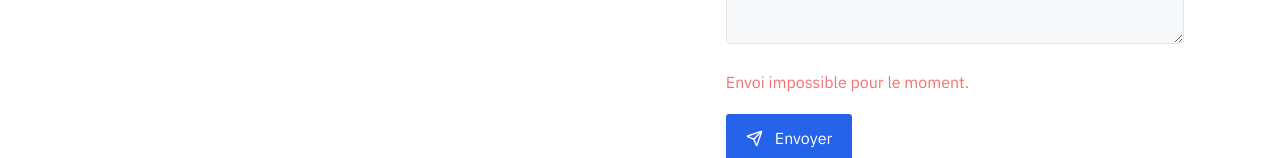
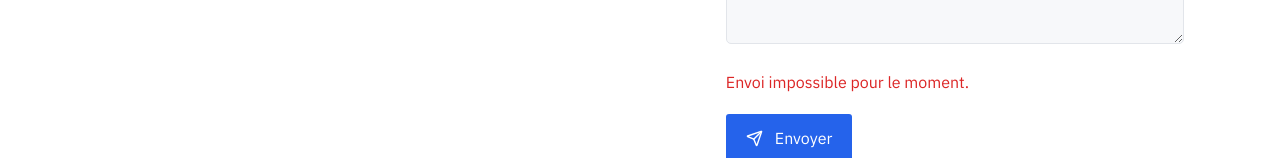
Before and after one commit to Atak0ra/compeel, a Next.js app: page / in a window 1280 px wide. Both pictures are taken after typing "Sample", "name@example.com", "Sample" into the empty fields and a click on the button "Envoyer". Shown: the part 3072-3230 px from the top of the page. Built offline with nearby package versions, Linux system fonts and the light colour scheme; no server answers.

Commit message:
Assombrit la couleur d'erreur du formulaire pour le fond clair

```diff
--- a/components/ContactForm.tsx
+++ b/components/ContactForm.tsx
@@ -94,7 +94,7 @@ export default function ContactForm() {
       </div>
 
       {status === 'error' && (
-        <p role="alert" className="text-base text-red-400">{errorMessage}</p>
+        <p role="alert" className="text-base text-red-600">{errorMessage}</p>
       )}
 
       <button
```
